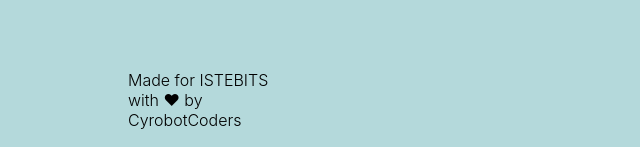
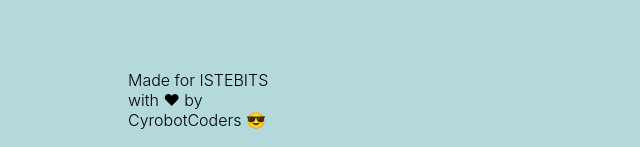
Before and after one commit to tymsai/Spider2.0_Hackathon, a plain HTML site: page index.html in a window 1280 px wide. Shown: the part 650-797 px from the top of the page, 0-640 px from the left. Drawn offline with Linux system fonts and the light colour scheme.

Commit message:
Update index.html

```diff
--- a/index.html
+++ b/index.html
@@ -46,7 +46,7 @@
     <button id="reset">Reset</button>
     <script src="./app.js"></script>
     <footer>
-        <p>Made for ISTEBITS <br/> with &#10084; by <br/> CyrobotCoders </p>
+        <p>Made for ISTEBITS <br/> with &#10084; by <br/> CyrobotCoders &#128526; </p>
     </footer>
 </body>
 </html>
```
